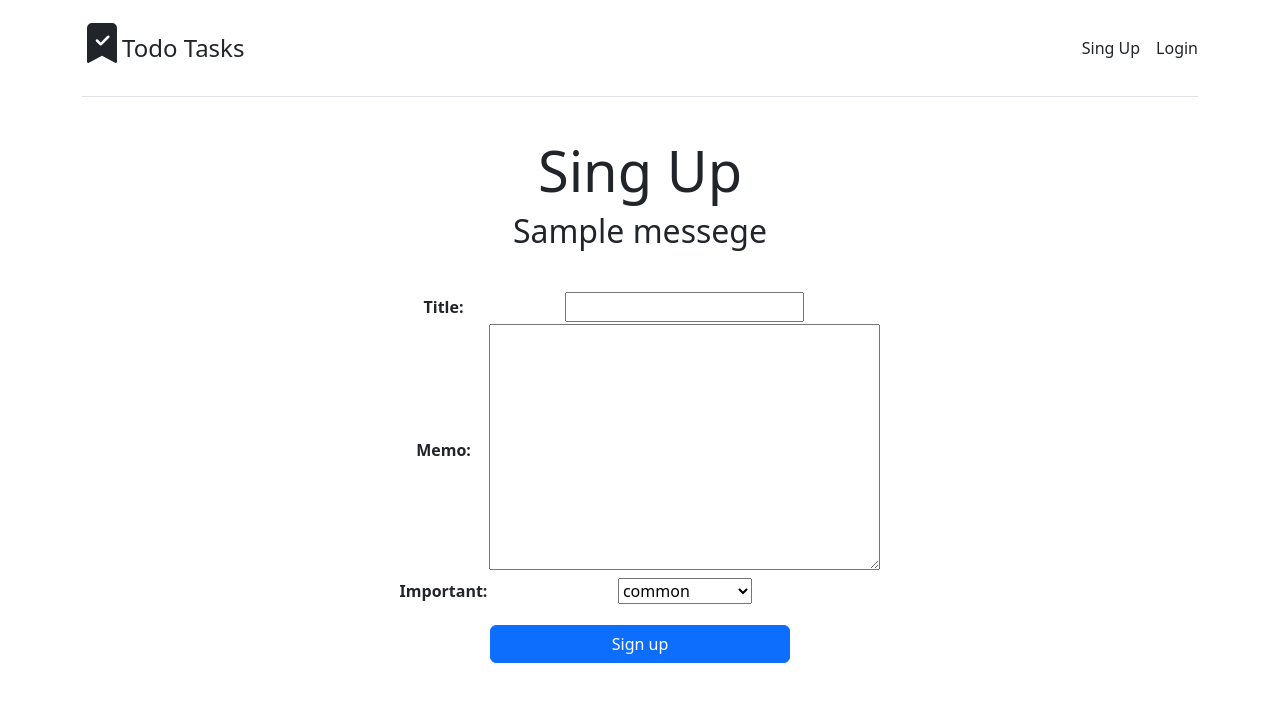
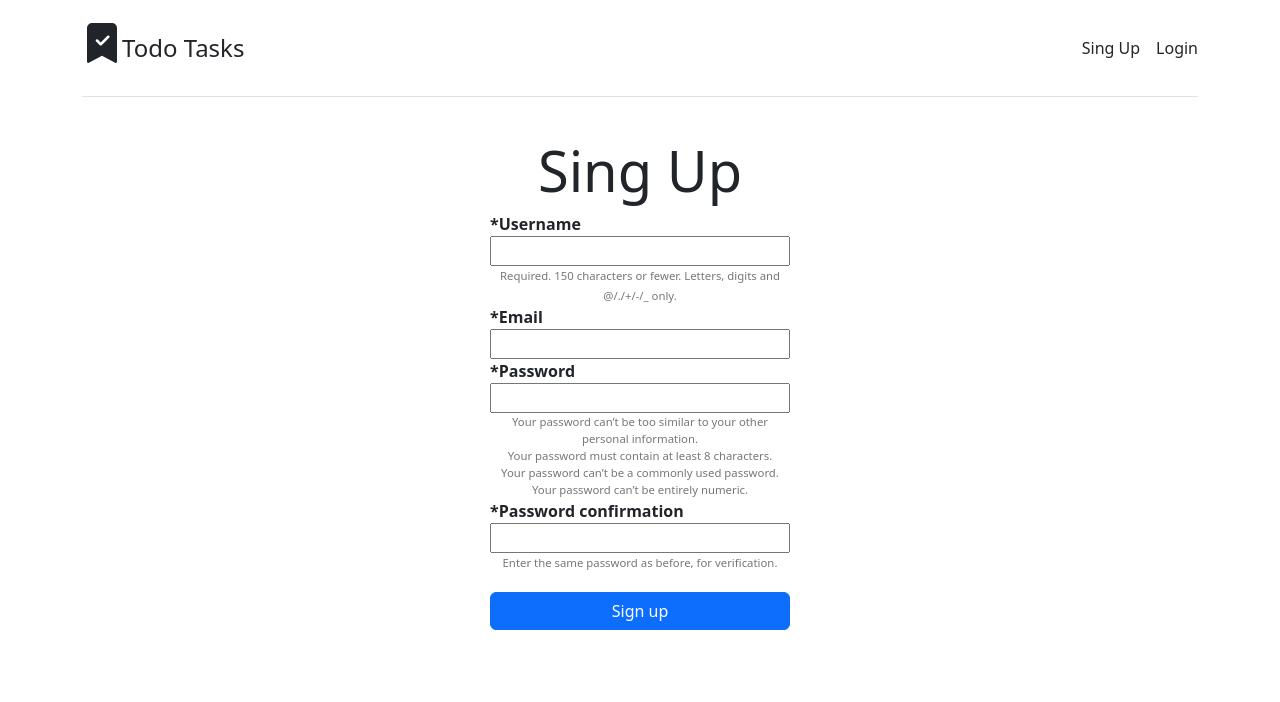
Before and after one commit to serhii-timoshchuk/todo-list-django, a Django app: template templates/todo/signupuser.html in a window 1280 px wide. Shown: the top 702 px of the page. Run offline with Django 4.2, Linux system fonts and the light colour scheme; the template is opened without the code that fills it: values that come from a table or form of the project are taken from there, most other values are stand-ins (such as "Sample title", 1, 10 or a date in 2020).

Commit message:
New registration form with new field - email. Check  email for uniqueness. Shows error fields

```diff
--- a/djangoTodo/settings.py
+++ b/djangoTodo/settings.py
@@ -118,6 +118,7 @@ USE_TZ = True
 # https://docs.djangoproject.com/en/4.0/howto/static-files/
 
 STATIC_URL = 'static/'
+STATICFILES_DIRS = [BASE_DIR / 'static']
 
 # Default primary key field type
 # https://docs.djangoproject.com/en/4.0/ref/settings/#default-auto-field
--- /dev/null
+++ b/static/base/style.css
@@ -0,0 +1,26 @@
+ .form300width {width:100%;padding-top:20px;}
+        .form300width>p{display: block;}
+        .form300width>p>label{float: left}
+        .form300width>p>input,.form300width>p>select{float: right}
+        .form300width>p::after{content: "";display:block;clear: both}
+        button:active, button:focus {
+        outline: none !important;}
+        button::-moz-focus-inner {border: 0 !important;}
+        textarea {max-width: 100%;}
+        .tasks-wrapper{    list-style: none;  padding: 0px}
+        .singup {margin: auto;margin-top: 40px;}
+        .singup .helptext{font-size: 14px;color: #777;}
+        :focus {
+    outline-style: none;
+    outline-width: 0px !important;
+    outline-color: none !important;
+}
+.singup-form {max-width: 300px;display: block;margin: auto}
+.form-div-label {text-align:left;font-weight: bold}
+.form-div-input input{width:100%;}
+.fieldWrapper.required .form-div-label::before{content:'*'}
+.error input {border: 1px solid red;}
+.errorlist {padding:0px;margin:0px;list-style: none;color: red;font-size: 14px;font-weight: bold;}
+.form-help-text {    color: #777;
+    font-size: 13px;}
+.form-help-text ul {padding:0px;margin:0px;list-style: none;}
--- a/templates/todo/base.html
+++ b/templates/todo/base.html
@@ -1,30 +1,13 @@
 <!doctype html>
 <html lang="en">
+{% load static %}
   <head>
     <meta charset="utf-8">
     <meta name="viewport" content="width=device-width, initial-scale=1">
       <link href="https://cdn.jsdelivr.net/npm/bootstrap@5.2.0-beta1/dist/css/bootstrap.min.css" rel="stylesheet" integrity="sha384-0evHe/X+R7YkIZDRvuzKMRqM+OrBnVFBL6DOitfPri4tjfHxaWutUpFmBp4vmVor" crossorigin="anonymous">
 <script src="https://cdn.jsdelivr.net/npm/bootstrap@5.2.0-beta1/dist/js/bootstrap.bundle.min.js" integrity="sha384-pprn3073KE6tl6bjs2QrFaJGz5/SUsLqktiwsUTF55Jfv3qYSDhgCecCxMW52nD2" crossorigin="anonymous"></script>
+      <link href="{% static 'base/style.css' %}" rel="stylesheet" >
     <title>Todo Task demo</title>
-      <style>
-        .form300width {width:100%;padding-top:20px;}
-        .form300width>p{display: block;}
-        .form300width>p>label{float: left}
-        .form300width>p>input,.form300width>p>select{float: right}
-        .form300width>p::after{content: "";display:block;clear: both}
-        button:active, button:focus {
-        outline: none !important;}
-        button::-moz-focus-inner {border: 0 !important;}
-        textarea {max-width: 100%;}
-        .tasks-wrapper{    list-style: none;  padding: 0px}
-        .singup {margin: auto;margin-top: 40px;}
-        .singup .helptext{font-size: 14px;color: #777;}
-        :focus {
-    outline-style: none;
-    outline-width: 0px !important;
-    outline-color: none !important;
-}
-      </style>
   </head>
   <body>
       <div class="container py-3">
--- a/templates/todo/signupuser.html
+++ b/templates/todo/signupuser.html
@@ -1,13 +1,25 @@
 {% extends 'todo/base.html' %}
 {% block content %}
     <h1 class="display-4 fw-normal">Sing Up</h1>
-    <h2>{{ error }}</h2>
-    <h2>{{ messege }}</h2>
-    <form method="POST" action="">
+    <form method="POST" action="" class="singup-form">
         {% csrf_token %}
-        <table class="singup">
-            {{ form.as_table }}
-        </table>
+        {% if form.non_field_errors %}
+            {{ form.non_field_errors }}
+        {% endif %}
+        {% for formfield in form %}
+            <div class="fieldWrapper {{ formfield.name }} {{ formfield.css_classes }}">
+            <div class="form-div-label">{{ formfield.label }}</div>
+            <div class="form-div-input">{{ formfield }}</div>
+                <div style="clear:both;"></div>
+            {% if formfield.errors %}
+                {{ formfield.errors }}
+            {% endif %}
+            {% if formfield.help_text %}
+                <div class="form-help-text"><small>{{ formfield.help_text }}</small></div>
+            {% endif %}
+            </div>
+        {% endfor %}
+
         <button type="submit" class="btn btn-primary" style="margin:auto;margin-top: 20px;width:300px;">Sign up</button>
     </form>
 {% endblock %}
--- a/todo/forms.py
+++ b/todo/forms.py
@@ -1,11 +1,64 @@
+from django.contrib.auth import password_validation
 from django.contrib.auth.forms import UserCreationForm
 from django.contrib.auth.models import User
+from django.core import validators
+from django.core.exceptions import ValidationError
+from django.core.validators import EmailValidator
 from django.forms import ModelForm
+from django import forms
+
 from .models import Todo
-
+from django.utils.translation import gettext_lazy as _
 
 
 class TodoForm(ModelForm):
     class Meta:
         model = Todo
         fields = ['title', 'memo', 'important']
+
+
+class ModifyUserCreationForm(UserCreationForm):
+    """DOCSTRING: add email and correct validation of password field to default UserCreationForm"""
+    error_css_class = 'error'
+    required_css_class = 'required'
+    email = forms.EmailField(required=True,)
+
+    error_messages = {
+        "password_mismatch": _("The two password fields didn’t match."),
+        "error_for_firstpass": _("The two password fields didn’t match1."),
+    }
+
+    class Meta:
+        model = User
+        fields = ('username', 'email')
+        help_texts = {
+            'email': _('E-mail'),
+        }
+
+    def clean_email(self):
+        value = self.cleaned_data.get('email')
+        if User.objects.filter(email=value).exists():
+            raise ValidationError((f"{value} is taken."), params={'value': value})
+
+    def clean_password2(self):
+        password1 = self.cleaned_data.get("password1")
+        password2 = self.cleaned_data.get("password2")
+        if password1 and password2 and password1 != password2:
+            self.add_error('password1','')
+            raise ValidationError(
+                self.error_messages['password_mismatch'],
+                code="password_mismatch",
+            )
+        return password2
+
+    def _post_clean(self):
+        ModelForm._post_clean(self)
+        # Validate the password after self.instance is updated with form data
+        # by super().
+        password = self.cleaned_data.get("password2")
+        if password:
+            try:
+                password_validation.validate_password(password, self.instance)
+            except ValidationError as error:
+                self.add_error('password1','')
+                self.add_error('password2', error)
```
Also changed, not shown: todo/views.py (+5 -5 lines), db.sqlite3.
